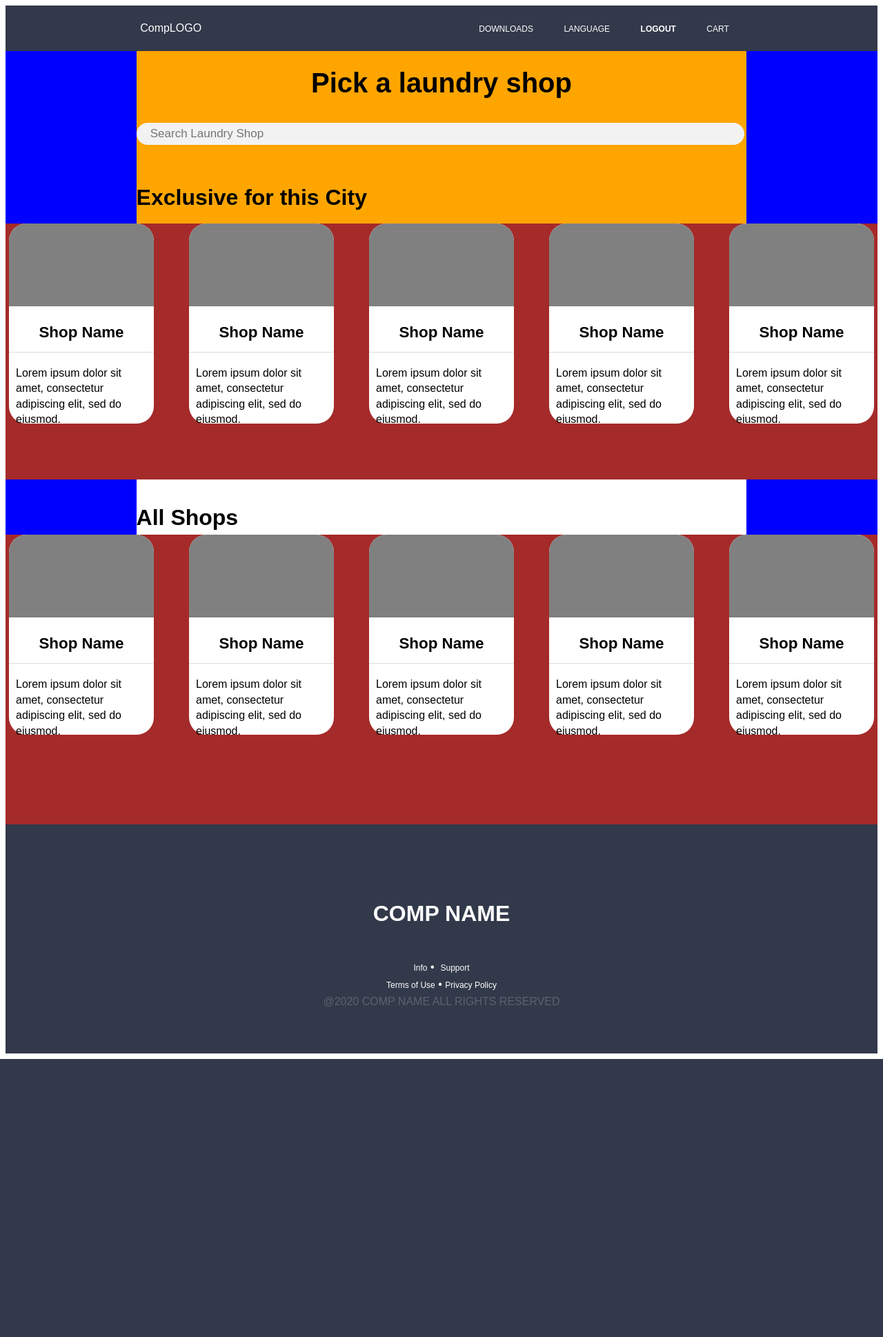
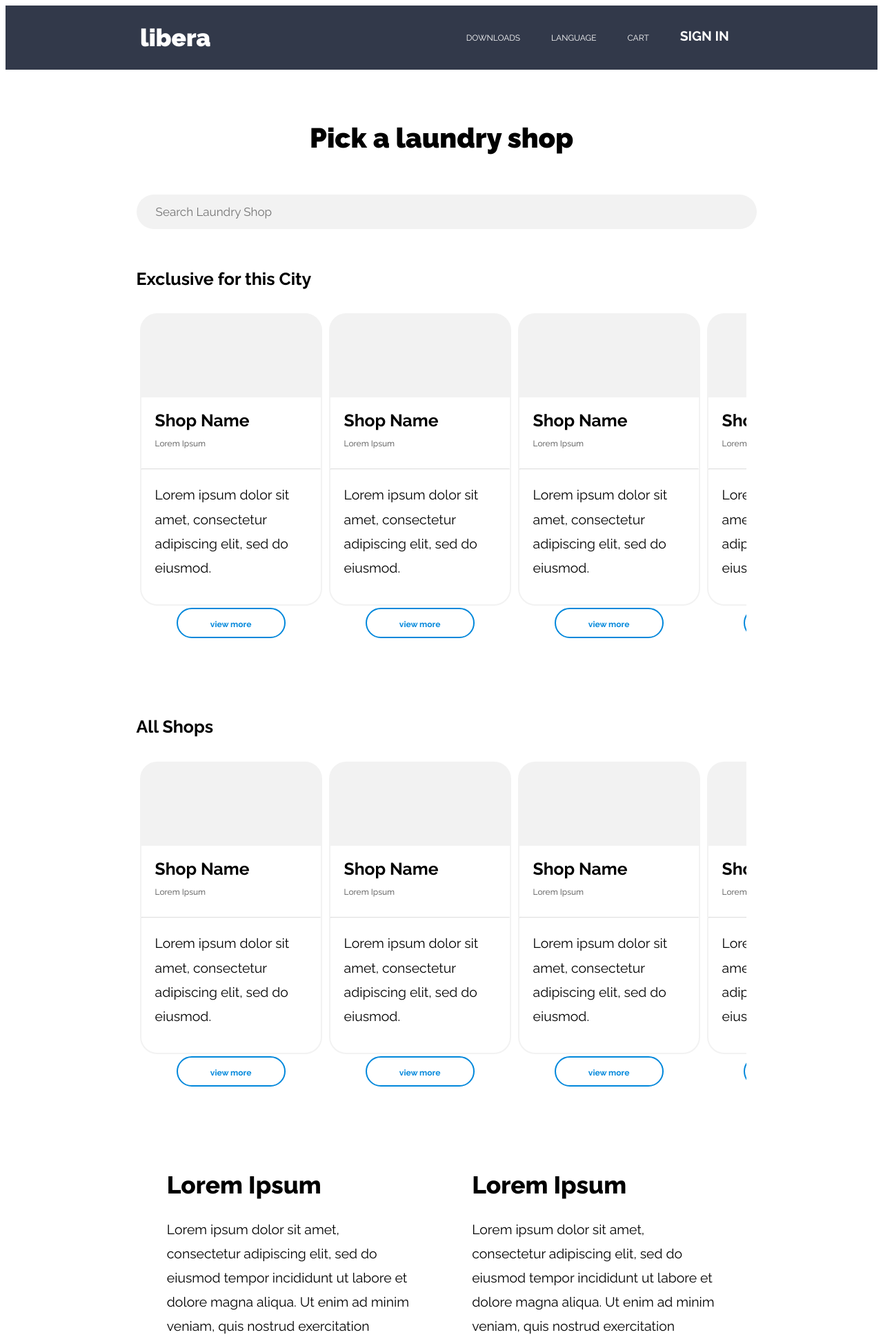
Before and after one commit to teddzyb/libera, a PHP site: page /laundryshop.html in a window 1280 px wide. Shown: the top 1938 px of the page at 69% size. Before the commit the page ends 1535 px from the top, so only its background shows below. Run offline with PHP 8.4, Linux system fonts and the light colour scheme.

Commit message:
Add files via upload

```diff
--- a/laundryshop.html
+++ b/laundryshop.html
@@ -14,13 +14,13 @@
 
   <body>
     <header>
-		<div class="logo">CompLOGO</div>
+      <div class="logo">libera</div>
       <nav>
         <ul class="navigation">
-				<li><a href="#">Downloads</a></li>
+          <li><a href="indexWithPHP.php">Downloads</a></li>
           <li><a href="#">Language</a></li>
-				<li><a href="#"><b>Logout</b></a></li>
           <li><a href="#">cart</a></li>
+          <li><a href="#"><b>Sign in</b></a></li>
         </ul>
       </nav>
     </header>
@@ -32,47 +32,160 @@
           Pick a laundry shop
         </h1>
         <input type="text" placeholder="   Search Laundry Shop">
-         <h1 class="city">
-         <br>Exclusive for this City
-         </h1>
+        <h3 class="shop_category">
+          Exclusive for this City
+        </h3>
       </div>
       <div class="exclusive_shops">
         <div class="shop">
           <div class="image"></div>
           <div class="shop_name">Shop Name
-          </div><hr>
+            <div class="subhead">
+              Lorem Ipsum
+            </div>
+          </div>
+
+          <hr>
           <div class="shop_description">Lorem ipsum dolor sit amet, consectetur adipiscing elit, sed do eiusmod.
+            <a href="" class="more">
+              view more
+            </a>
+          </div>
+
+        </div>
+        <div class="shop">
+          <div class="image"></div>
+          <div class="shop_name">Shop Name
+            <div class="subhead">
+              Lorem Ipsum
+            </div>
+          </div>
+          <hr>
+          <div class="shop_description">Lorem ipsum dolor sit amet, consectetur adipiscing elit, sed do eiusmod.
+            <a href="" class="more">
+              view more
+            </a>
           </div>
         </div>
         <div class="shop">
           <div class="image"></div>
           <div class="shop_name">Shop Name
-          </div><hr>
+            <div class="subhead">
+              Lorem Ipsum
+            </div>
+          </div>
+          <hr>
           <div class="shop_description">Lorem ipsum dolor sit amet, consectetur adipiscing elit, sed do eiusmod.
+            <a href="" class="more">
+              view more
+            </a>
           </div>
         </div>
         <div class="shop">
           <div class="image"></div>
           <div class="shop_name">Shop Name
-          </div><hr>
+            <div class="subhead">
+              Lorem Ipsum
+            </div>
+          </div>
+          <hr>
           <div class="shop_description">Lorem ipsum dolor sit amet, consectetur adipiscing elit, sed do eiusmod.
+            <a href="" class="more">
+              view more
+            </a>
           </div>
         </div>
         <div class="shop">
           <div class="image"></div>
           <div class="shop_name">Shop Name
-          </div><hr>
+            <div class="subhead">
+              Lorem Ipsum
+            </div>
+          </div>
+          <hr>
           <div class="shop_description">Lorem ipsum dolor sit amet, consectetur adipiscing elit, sed do eiusmod.
+            <a href="" class="more">
+              view more
+            </a>
           </div>
+
         </div>
         <div class="shop">
           <div class="image"></div>
           <div class="shop_name">Shop Name
-          </div><hr>
+            <div class="subhead">
+              Lorem Ipsum
+            </div>
+          </div>
+          <hr>
           <div class="shop_description">Lorem ipsum dolor sit amet, consectetur adipiscing elit, sed do eiusmod.
+            <a href="" class="more">
+              view more
+            </a>
           </div>
 
         </div>
+        <div class="shop">
+          <div class="image"></div>
+          <div class="shop_name">Shop Name
+            <div class="subhead">
+              Lorem Ipsum
+            </div>
+          </div>
+          <hr>
+          <div class="shop_description">Lorem ipsum dolor sit amet, consectetur adipiscing elit, sed do eiusmod.
+            <a href="" class="more">
+              view more
+            </a>
+          </div>
+
+        </div>
+        <div class="shop">
+          <div class="image"></div>
+          <div class="shop_name">Shop Name
+            <div class="subhead">
+              Lorem Ipsum
+            </div>
+          </div>
+          <hr>
+          <div class="shop_description">Lorem ipsum dolor sit amet, consectetur adipiscing elit, sed do eiusmod.
+            <a href="" class="more">
+              view more
+            </a>
+          </div>
+
+        </div>
+        <div class="shop">
+          <div class="image"></div>
+          <div class="shop_name">Shop Name
+            <div class="subhead">
+              Lorem Ipsum
+            </div>
+          </div>
+          <hr>
+          <div class="shop_description">Lorem ipsum dolor sit amet, consectetur adipiscing elit, sed do eiusmod.
+            <a href="" class="more">
+              view more
+            </a>
+          </div>
+
+        </div>
+        <div class="shop">
+          <div class="image"></div>
+          <div class="shop_name">Shop Name
+            <div class="subhead">
+              Lorem Ipsum
+            </div>
+          </div>
+          <hr>
+          <div class="shop_description">Lorem ipsum dolor sit amet, consectetur adipiscing elit, sed do eiusmod.
+            <a href="" class="more">
+              view more
+            </a>
+          </div>
+
+        </div>
+
 
       </div>
 
@@ -85,51 +198,174 @@
 
     <div class="mainrow2">
       <div class="all_shop">
-        <h1 id="city">
+        <h3 class="shop_category">
           <br>All Shops
-        </h1>
+        </h3>
       </div>
       <div class="exclusive_shops">
         <div class="shop">
           <div class="image"></div>
           <div class="shop_name">Shop Name
-          </div><hr>
+            <div class="subhead">
+              Lorem Ipsum
+            </div>
+          </div>
+          <hr>
           <div class="shop_description">Lorem ipsum dolor sit amet, consectetur adipiscing elit, sed do eiusmod.
+            <a href="" class="more">
+              view more
+            </a>
           </div>
         </div>
         <div class="shop">
           <div class="image"></div>
           <div class="shop_name">Shop Name
-          </div><hr>
+            <div class="subhead">
+              Lorem Ipsum
+            </div>
+          </div>
+          <hr>
           <div class="shop_description">Lorem ipsum dolor sit amet, consectetur adipiscing elit, sed do eiusmod.
+            <a href="" class="more">
+              view more
+            </a>
           </div>
         </div>
         <div class="shop">
           <div class="image"></div>
           <div class="shop_name">Shop Name
-          </div><hr>
+            <div class="subhead">
+              Lorem Ipsum
+            </div>
+          </div>
+          <hr>
           <div class="shop_description">Lorem ipsum dolor sit amet, consectetur adipiscing elit, sed do eiusmod.
+            <a href="" class="more">
+              view more
+            </a>
           </div>
         </div>
         <div class="shop">
           <div class="image"></div>
           <div class="shop_name">Shop Name
-          </div><hr>
+            <div class="subhead">
+              Lorem Ipsum
+            </div>
+          </div>
+          <hr>
           <div class="shop_description">Lorem ipsum dolor sit amet, consectetur adipiscing elit, sed do eiusmod.
+            <a href="" class="more">
+              view more
+            </a>
           </div>
         </div>
         <div class="shop">
           <div class="image"></div>
           <div class="shop_name">Shop Name
-          </div><hr>
+            <div class="subhead">
+              Lorem Ipsum
+            </div>
+          </div>
+          <hr>
           <div class="shop_description">Lorem ipsum dolor sit amet, consectetur adipiscing elit, sed do eiusmod.
+            <a href="" class="more">
+              view more
+            </a>
+          </div>
+        </div>
+        <div class="shop">
+          <div class="image"></div>
+          <div class="shop_name">Shop Name
+            <div class="subhead">
+              Lorem Ipsum
+            </div>
+          </div>
+          <hr>
+          <div class="shop_description">Lorem ipsum dolor sit amet, consectetur adipiscing elit, sed do eiusmod.
+            <a href="" class="more">
+              view more
+            </a>
+          </div>
+        </div>
+        <div class="shop">
+          <div class="image"></div>
+          <div class="shop_name">Shop Name
+            <div class="subhead">
+              Lorem Ipsum
+            </div>
+          </div>
+          <hr>
+          <div class="shop_description">Lorem ipsum dolor sit amet, consectetur adipiscing elit, sed do eiusmod.
+            <a href="" class="more">
+              view more
+            </a>
+          </div>
+        </div>
+        <div class="shop">
+          <div class="image"></div>
+          <div class="shop_name">Shop Name
+            <div class="subhead">
+              Lorem Ipsum
+            </div>
+          </div>
+          <hr>
+          <div class="shop_description">Lorem ipsum dolor sit amet, consectetur adipiscing elit, sed do eiusmod.
+            <a href="" class="more">
+              view more
+            </a>
+          </div>
+        </div>
+        <div class="shop">
+          <div class="image"></div>
+          <div class="shop_name">Shop Name
+            <div class="subhead">
+              Lorem Ipsum
+            </div>
+          </div>
+          <hr>
+          <div class="shop_description">Lorem ipsum dolor sit amet, consectetur adipiscing elit, sed do eiusmod.
+            <a href="" class="more">
+              view more
+            </a>
+          </div>
+        </div>
+        <div class="shop">
+          <div class="image"></div>
+          <div class="shop_name">Shop Name
+            <div class="subhead">
+              Lorem Ipsum
+            </div>
+          </div>
+          <hr>
+          <div class="shop_description">Lorem ipsum dolor sit amet, consectetur adipiscing elit, sed do eiusmod.
+            <a href="" class="more">
+              view more
+            </a>
           </div>
         </div>
 
       </div>
 
+
     </div>
-
+    <div class="paragraph">
+      <div class="sub_par">
+        <p>
+          <h2>
+            Lorem Ipsum
+          </h2>
+          Lorem ipsum dolor sit amet, consectetur adipiscing elit, sed do eiusmod tempor incididunt ut labore et dolore magna aliqua. Ut enim ad minim veniam, quis nostrud exercitation ullamco laboris nisi ut aliquip ex ea commodo consequat. Duis aute irure dolor in reprehenderit in voluptate velit esse cillum dolore eu fugiat nulla pariatur. Excepteur sint occaecat cupidatat non proident, sunt in culpa qui officia deserunt mollit anim id est laborum.
+        </p>
+      </div>
+      <div class="sub_par">
+        <h2>
+          Lorem Ipsum
+        </h2>
+        <p>
+          Lorem ipsum dolor sit amet, consectetur adipiscing elit, sed do eiusmod tempor incididunt ut labore et dolore magna aliqua. Ut enim ad minim veniam, quis nostrud exercitation ullamco laboris nisi ut aliquip ex ea commodo consequat. Duis aute irure dolor in reprehenderit in voluptate velit esse cillum dolore eu fugiat nulla pariatur. Excepteur sint occaecat cupidatat non proident, sunt in culpa qui officia deserunt mollit anim id est laborum.
+        </p>
+      </div>
+    </div>
 
 
 
@@ -142,12 +378,12 @@
 
   <footer>
     <div class="footmain">
-      <h5 id="foot_logo">COMP NAME</h5>
+      <h5 id="foot_logo">libera</h5>
       <a href="#">Info</a>&nbsp•&nbsp
       <a href="#">Support</a><br>
       <a href="#">Terms of Use</a>&nbsp•&nbsp<a href="#">Privacy Policy</a>
       <div class="reserve">@2020 COMP NAME ALL RIGHTS RESERVED</div>
     </div>
+  </footer>
 
-  </footer>
 </html>
--- a/shop.css
+++ b/shop.css
@@ -1,102 +1,199 @@
+@import url('https://fonts.googleapis.com/css2?family=Raleway:wght@400;600;700;800;900&display=swap');
+
 * {
-	font-family: arial;
+  font-family: 'Raleway', sans-serif;
+  font-size: 1.1rem;
+  line-height: 2rem;
 }
 
-hr{
+hr {
   opacity: 30%;
 }
 
+h2 {
+  font-weight: 800;
+  font-size: 2rem;
+}
+
 .mainrow1 {
+  height: 720px;
+  background-color: white;
+}
+
+.mainrow2 {
   height: 600px;
-  background-color: blue;
-}
-.mainrow2 {
-  height: 500px;
-  background-color: blue;
+  margin-top: 100px;
+  background-color: white;
 }
 
 
 .pick_search {
-  background-color: orange;
+  background-color: white;
   display: flex;
-  height: 250px;
-  margin: 0 15%;
+  height: 200px;
+  margin: 50px 15% 15px 15%;
+  padding: 50px 0 35px 0;
   flex-direction: column;
   justify-content: center;
 }
 
 .all_shop {
   background-color: white;
-  height: 80px;
-  margin: 0 15%;
+  height: 100px;
+  padding: 0px 0 30px 0;
+  margin: 0px 15% 0 15%;
+}
+
+.shop_category {
+  background-color: white;
+  padding: 30px 0 0 0;
 }
 
 #pick {
+  background-color: white;
+  padding-bottom: 30px;
+  font-size: 2rem;
+  font-family: 'Raleway', sans-serif;
+  font-weight: 900;
   text-align: center;
+}
+
+h3 {
+  font-size: 25px;
+
 }
 
 input[type=text] {
   float: right;
-  padding: 6px;
+  padding: 15px;
   height: 40px;
   width: 98.3%;
   border: none;
   border-radius: 40px;
-  margin-top: 8px;
-  margin-right: 16px;
+  margin: 8px 16px 0 0;
   background-color: #F2F2F2;
   font-size: 17px;
 }
 
 .exclusive_shops {
-  background-color: brown;
-  display:flex;
-  height: 500px;
+  background-color: white;
+  display: flex;
+  height: 480px;
+  margin: 0 15%;
+  overflow-x: auto;
+  overflow-y: hidden;
   justify-content: space-between;
+
+}
+
+.subhead {
+  position: relative;
+  top: 7px;
+  font-size: 12px;
+  font-weight: 200;
+  opacity: 70%;
 }
 
 .image {
-  background-color: gray;
+  background-color: #F2F2F2;
   height: 120px;
-  width: 210px;
-  border-radius: 25px 25px 0px 0px;
+  width: 260px;
+  border-radius: 20px 20px 0px 0px;
+
 }
 
 .shop {
   background-color: white;
-  height: 290px;
-  width: 210px;
-  margin: 0 5px;
+  height: 420px;
+  width: 260px;
+  margin: 3px 5px 0px 5px;
   border-radius: 25px;
-
+  border: 2px solid #F2F2F2;
 
 }
 
+
 .shop_name {
-  font-weight: bold;
+  font-weight: 700;
   font-size: 1.4rem;
-  text-align: center;
-  margin: 20px 0px 10px 0px;
+  text-align: left;
+  margin: 15px 0px 15px 10px;
   line-height: 1rem;
   padding: 10px;
 }
 
 .shop_description {
-  line-height: 1.4rem;
-  padding: 10px;
+
+  padding: 10px 20px 20px 20px;
+  display: flex;
+  flex-direction: column;
+  align-items: center;
+}
+
+.more {
+  border: 2px solid #0087DB;
+  background-color: white;
+  color: #0087DB;
+  font-weight: bold;
+  height: 25px;
+  width: 70%;
+  margin: 10px 0 5px 0;
+  text-align: center;
+  position: relative;
+  top: 30px;
+  border-radius: 40px;
+  transition-duration: .2s;
+}
+
+.more:hover {
+  background-color: #0087DB;
+  color: white;
+}
+
+.more {
+  border: 2px solid #0087DB;
+  color: #0087DB;
+  font-weight: bold;
+  height: 25px;
+  width: 70%;
+  padding-top: 5px;
+  padding-bottom: 10px;
+  text-align: center;
+  position: relative;
+  top: 30px;
+  border-radius: 40px;
 }
 
 #pick {
   font-size: 40px;
 }
 
-.scrollbar {
-  background-color: green;
-  margin-top: 50px;
-  height: 100p;
-  width: 70%;
-  margin: 50px 15% 0px 15%;
+::-webkit-scrollbar {
+  height: 6px;
+  width: 4px;
 }
+
+::-webkit-scrollbar-track {
+  background: #f2F2F2;
+  border-radius: 10px;
+}
+
+::-webkit-scrollbar-thumb {
+  background: #0087DB;
+  border-radius: 10px;
+}
+
+.paragraph {
+  background-color: white;
+  margin: 100px 15% 120px 15%;
+  display: flex;
+  justify-content: space-around;
+}
+
+.sub_par {
+  width: 40%;
+}
+
 
 
 
@@ -112,26 +209,24 @@ header {
 }
 
 nav {
-    display: flex;
-    justify-content: flex-end;
   margin-right: 15%;
 }
 
 .logo {
+  font-weight: 900;
+  font-size: 2rem;
   color: white;
   margin-left: 15%;
+  display: flex;
+  flex-direction: column;
+  justify-content: center;
 }
 
-  li, a {
+a {
   font-size: 12px;
   color: white;
   text-decoration: none;
   background-color: #32394A;
-  }
-
-  .navigation {
-
-
 }
 
 .navigation li {
@@ -139,13 +234,10 @@ header {
   padding: 0px 20px;
   text-transform: uppercase;
 }
-
 footer {
   background-color: #32394A;
-    display: flex;
-    justify-content: center;
-    align-content: center;
   padding: 5%;
+
 }
 
 .footmain {
@@ -158,9 +250,13 @@ header {
   color: white;
   opacity: 20%;
   font-family: arial;
-    line-height: 1.5rem;
+  line-height: 2.2rem;
 }
 
 #foot_logo {
-    font-size: 2rem;
+  font-size: 4rem;
+  font-weight: 900;
+  color: #0087DB;
+  margin: 100px 15% 40px 15%;
+  text-align: center;
 }
```
Lines whose indentation alone changed are shown as unchanged.
